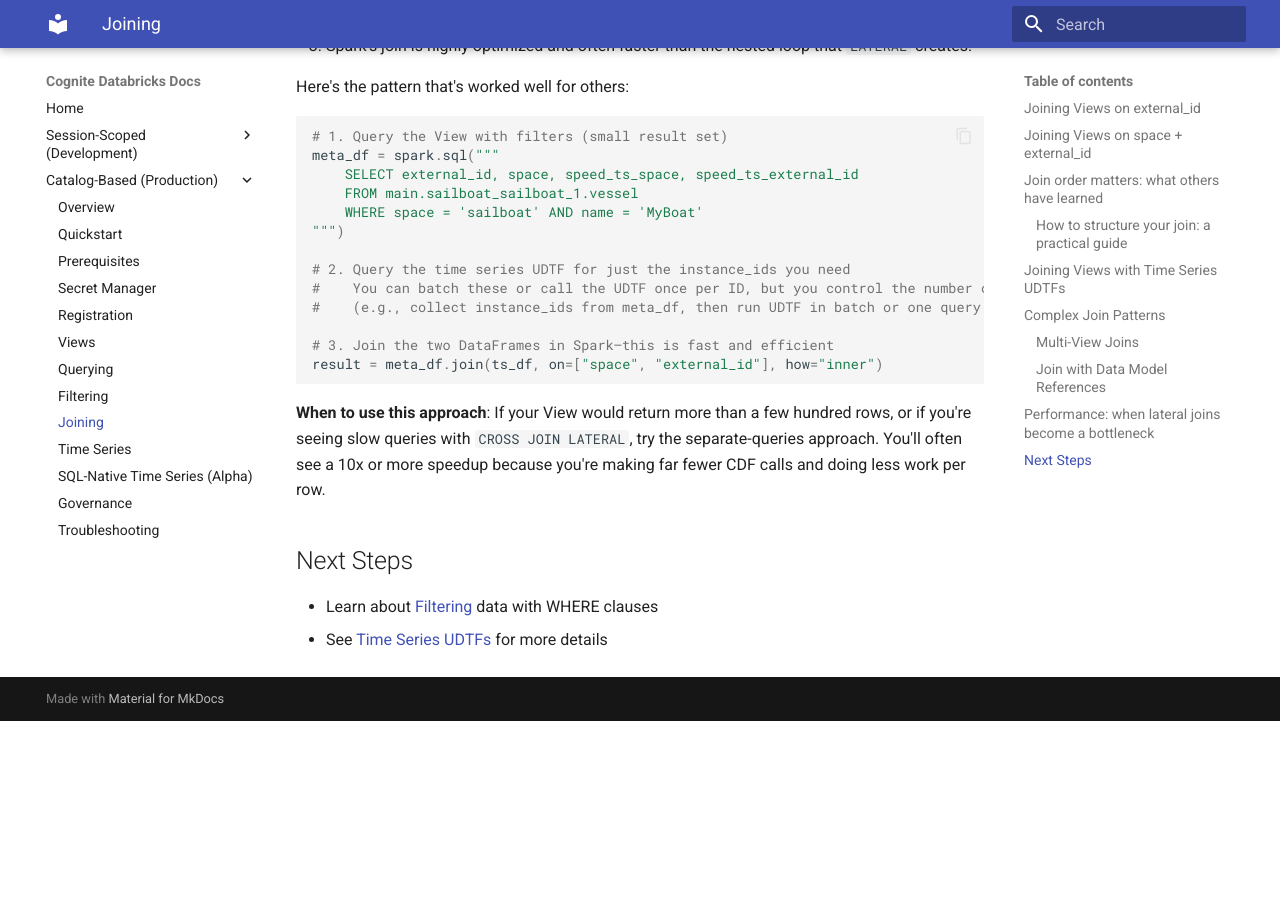
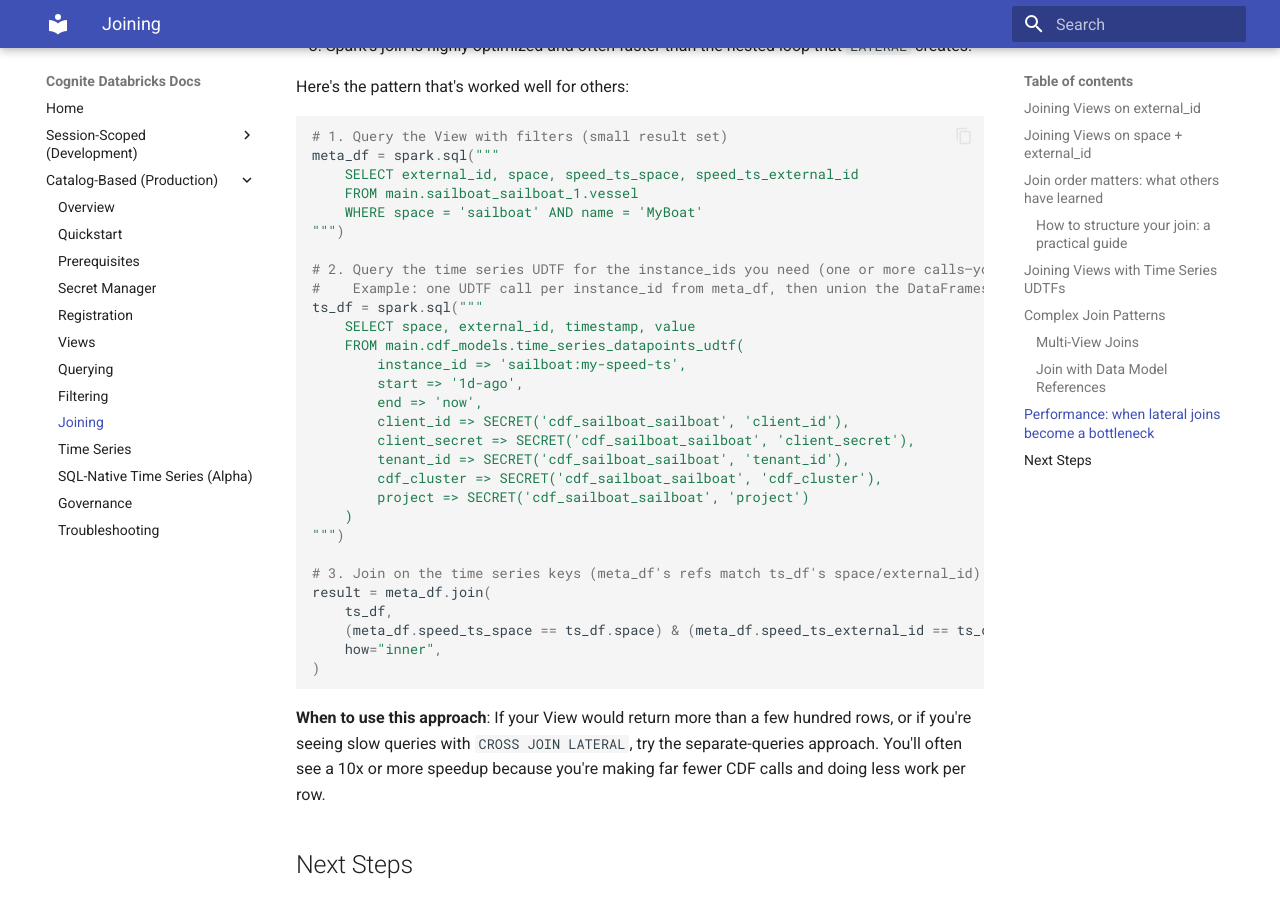
Before and after one commit to cognitedata/cognite-databricks, an MkDocs documentation site: the page built from docs/catalog_based/joining.md, in a window 1280 px wide and 900 px high, scrolled down 4312 px. Built offline with MkDocs 1.6.1 and Material for MkDocs 9.7.7, drawn with Linux system fonts in a browser that asks for light colours; before the commit the page ends 5033 px from its top, so only the background shows below that.

Commit message:
docs: self-contained Spark join example (define ts_df, fix join keys)

````diff
--- a/docs/catalog_based/joining.md
+++ b/docs/catalog_based/joining.md
@@ -188,12 +188,28 @@ meta_df = spark.sql("""
     WHERE space = 'sailboat' AND name = 'MyBoat'
 """)
 
-# 2. Query the time series UDTF for just the instance_ids you need
-#    You can batch these or call the UDTF once per ID, but you control the number of calls
-#    (e.g., collect instance_ids from meta_df, then run UDTF in batch or one query per ID)
+# 2. Query the time series UDTF for the instance_ids you need (one or more calls—you control the count)
+#    Example: one UDTF call per instance_id from meta_df, then union the DataFrames
+ts_df = spark.sql("""
+    SELECT space, external_id, timestamp, value
+    FROM main.cdf_models.time_series_datapoints_udtf(
+        instance_id => 'sailboat:my-speed-ts',
+        start => '1d-ago',
+        end => 'now',
+        client_id => SECRET('cdf_sailboat_sailboat', 'client_id'),
+        client_secret => SECRET('cdf_sailboat_sailboat', 'client_secret'),
+        tenant_id => SECRET('cdf_sailboat_sailboat', 'tenant_id'),
+        cdf_cluster => SECRET('cdf_sailboat_sailboat', 'cdf_cluster'),
+        project => SECRET('cdf_sailboat_sailboat', 'project')
+    )
+""")
 
-# 3. Join the two DataFrames in Spark—this is fast and efficient
-result = meta_df.join(ts_df, on=["space", "external_id"], how="inner")
+# 3. Join on the time series keys (meta_df's refs match ts_df's space/external_id)
+result = meta_df.join(
+    ts_df,
+    (meta_df.speed_ts_space == ts_df.space) & (meta_df.speed_ts_external_id == ts_df.external_id),
+    how="inner",
+)
 ```
 
 **When to use this approach**: If your View would return more than a few hundred rows, or if you're seeing slow queries with `CROSS JOIN LATERAL`, try the separate-queries approach. You'll often see a 10x or more speedup because you're making far fewer CDF calls and doing less work per row.
````
Also changed, not shown: docs/session_scoped/joining.md (+17 -5 lines).
